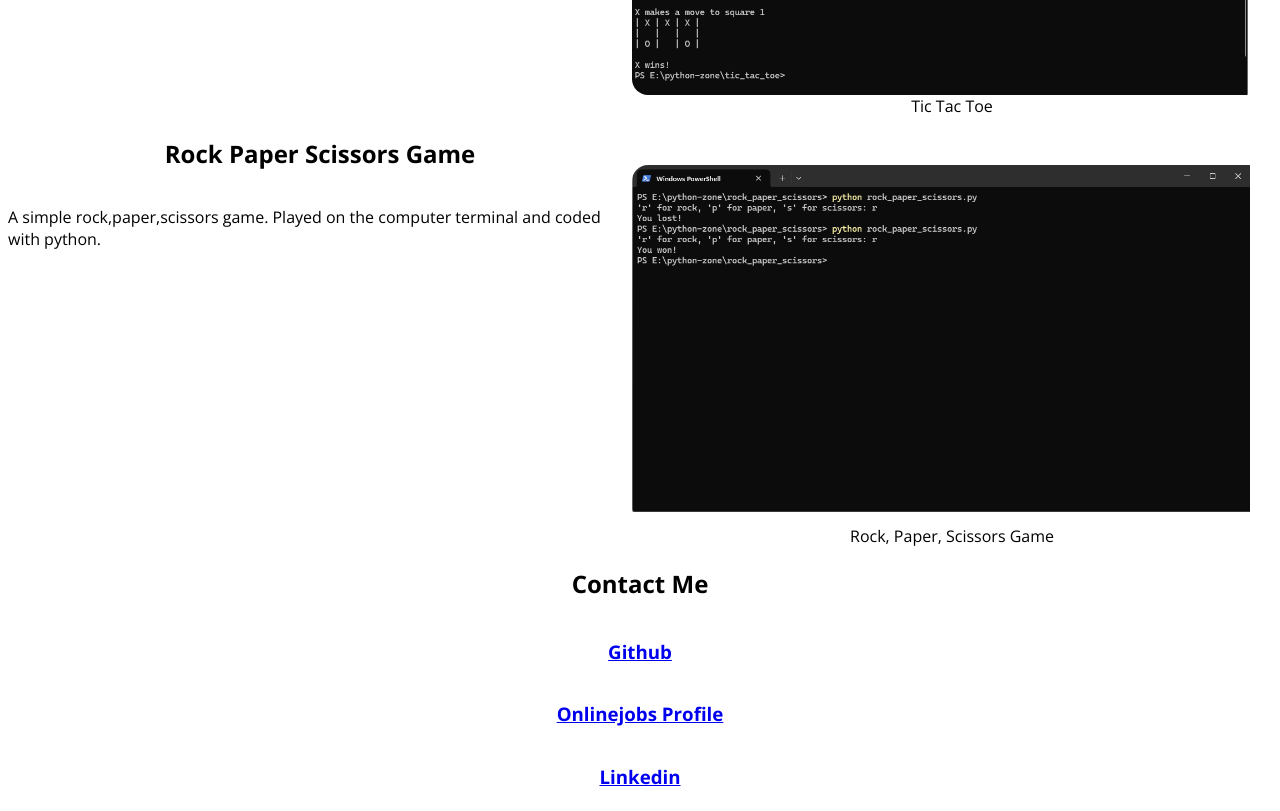
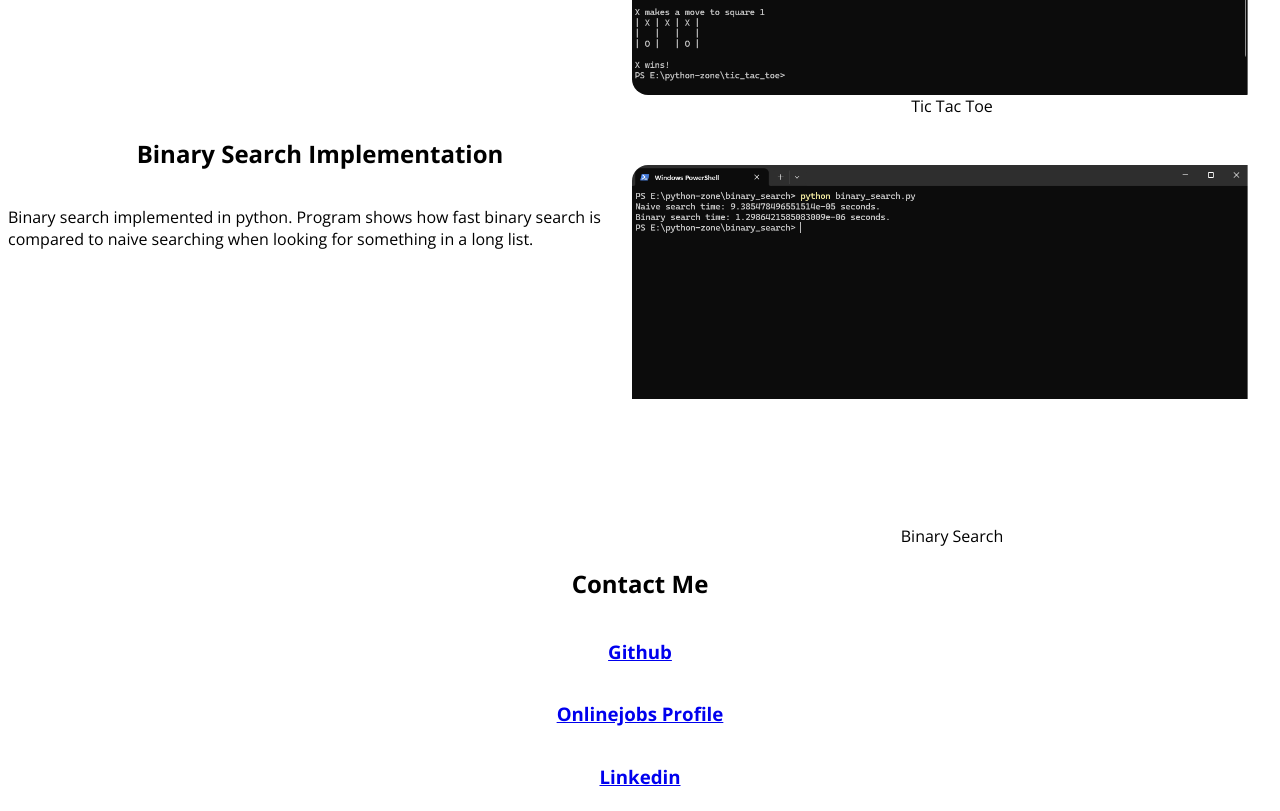
Before and after one commit to jSalanesh/personal-site, a plain HTML site: page index.html in a window 1280 px wide. Shown: the part 1300-2111 px from the top of the page. Drawn offline with nearby package versions, Linux system fonts and the light colour scheme.

Commit message:
Added binary search project

```diff
--- a/index.html
+++ b/index.html
@@ -88,16 +88,16 @@
     </div>
     <div class="content-row">
         <div class="left-box">
-            <h1>Rock Paper Scissors Game</h1>
+            <h1>Binary Search Implementation</h1>
                 <p>
-                    A simple rock,paper,scissors game. Played on the computer terminal and coded with python.
+                    Binary search implemented in python. Program shows how fast binary search is compared to naive searching when looking for something in a long list.
                 </p>
         </div>
         <div class="right-box">
             <div class="pic-box">
-                <img src="proj-pics/rock_paper_scissors.png" alt="stok" class="project-image">
+                <img src="proj-pics/binary_search.png" alt="stok" class="project-image">
             </div>
-            <div class="pic-title">Rock, Paper, Scissors Game</div>
+            <div class="pic-title">Binary Search</div>
         </div>
     </div>
     </section>
```
Also changed, not shown: proj-pics/binary_search.png (added).
